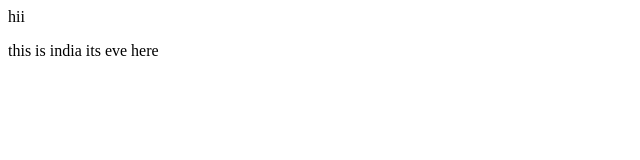
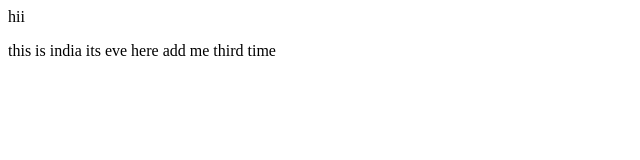
Before and after one commit to varun213/data-structure, a plain HTML site: page index.html in a window 1280 px wide. Shown: the whole page, without its empty margins (0-640 px from the left). Drawn offline with Linux system fonts and the light colour scheme.

Commit message:
lastcommit

```diff
--- a/index.html
+++ b/index.html
@@ -4,6 +4,7 @@
     <p>hii</p>
     this is india
     its eve here
+    add me third time
 </body>
 </head>
 </html>
--- a/script.js
+++ b/script.js
@@ -14,3 +14,4 @@ news.onload = function() {
 }
 // this is javascript file
 // time is 5:54
+//add me third time
```
Also changed, not shown: img/Image.png (added), img/Image@2x.png (added), img/annie-spratt-216507-unsplash.png (added), img/annie-spratt-216507-unsplash@2x.png (added), img/arrow back.svg (added), img/arrow.svg (added), img/carlos-hevia-628890-unsplash.png (added), img/carlos-hevia-628890-unsplash@2x.png (added), img/time (1).svg (added), img/time (2).svg (added), img/time.svg (added).
